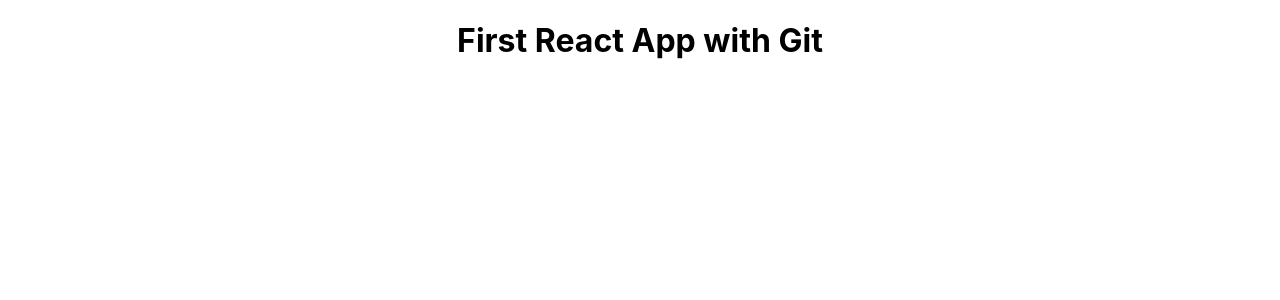
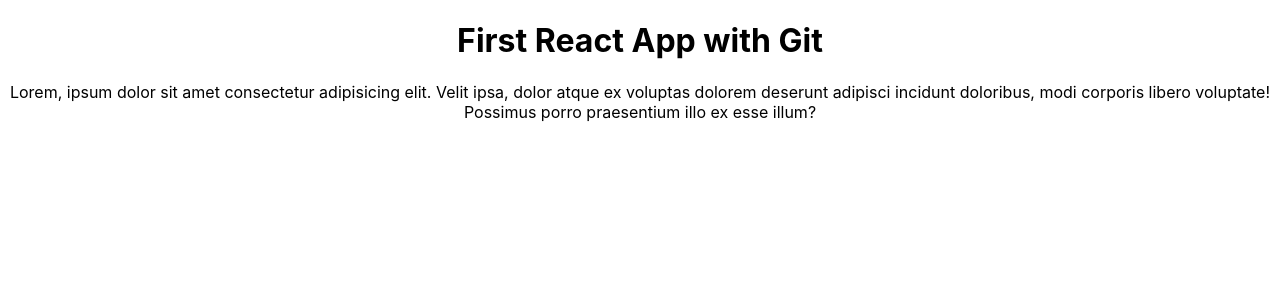
Before and after one commit to nretana/github-demo-reactapp, a React (Create React App) app: page / in a window 1280 px wide. Shown: the top 300 px of the page. Built offline with nearby package versions, Linux system fonts and the light colour scheme.

Commit message:
description added to the main app component

```diff
--- a/src/App.js
+++ b/src/App.js
@@ -4,6 +4,7 @@ function App() {
   return (
     <div className='App'>
       <h1>First React App with Git</h1>
+      <p>Lorem, ipsum dolor sit amet consectetur adipisicing elit. Velit ipsa, dolor atque ex voluptas dolorem deserunt adipisci incidunt doloribus, modi corporis libero voluptate! Possimus porro praesentium illo ex esse illum?</p>
     </div>
   );
 }
```
